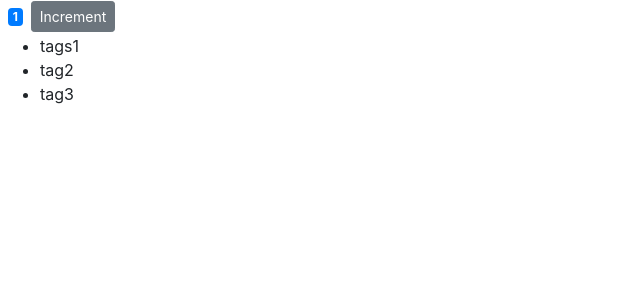
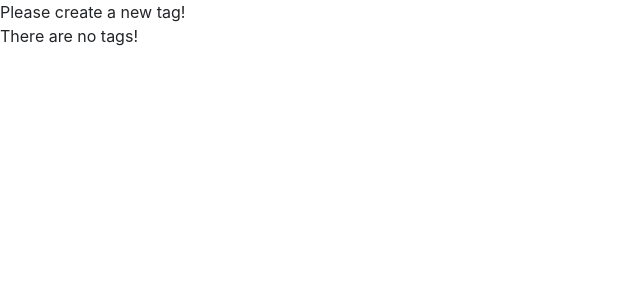
Before and after one commit to Maharoz/React-counter-app, a React (Create React App) app: page / in a window 1280 px wide. Shown: the top 300 px of the page, without its empty margins (0-640 px from the left). Built offline with nearby package versions, Linux system fonts and the light colour scheme.

Commit message:
conditionally render contents

```diff
--- a/src/components/counter.jsx
+++ b/src/components/counter.jsx
@@ -3,30 +3,25 @@ import React, { Component } from "react";
 class Counter extends Component {
   state = {
     count: 1,
-    tags: ['tags1','tag2','tag3']
+    tags: []
   };
 
-  render() {
-    let classes = this.getBadgeClasses();
+  renderTags() {
+    if (this.state.tags.length === 0) return <p>There are no tags!</p>;
     return (
-      <div>
-        <span className={this.getBadgeClasses()}>{this.formatCount()}</span>
-        <button className="btn btn-secondary btn-sm">Increment</button>
-        <ul>
-          { this.state.tags.map(tag => <li key={tag}>{tag}</li>) }
-        </ul>
-      </div>
+      <ul>
+        {this.state.tags.map(tag => (
+          <li key={tag}>{tag}</li>
+        ))}
+      </ul>
     );
   }
-  getBadgeClasses() {
-    let classes = "badge m-2 badge-";
-    classes += this.state.count === 0 ? "warning" : "primary";
-    return classes;
-  }
 
-  formatCount() {
-    const { count } = this.state;
-    return count === 0 ? "Zero" : count;
+  render() {
+    return <div>
+    { this.state.tags.length === 0 && 'Please create a new tag!'}
+    {this.renderTags()}
+    </div>;
   }
 }
 
```
